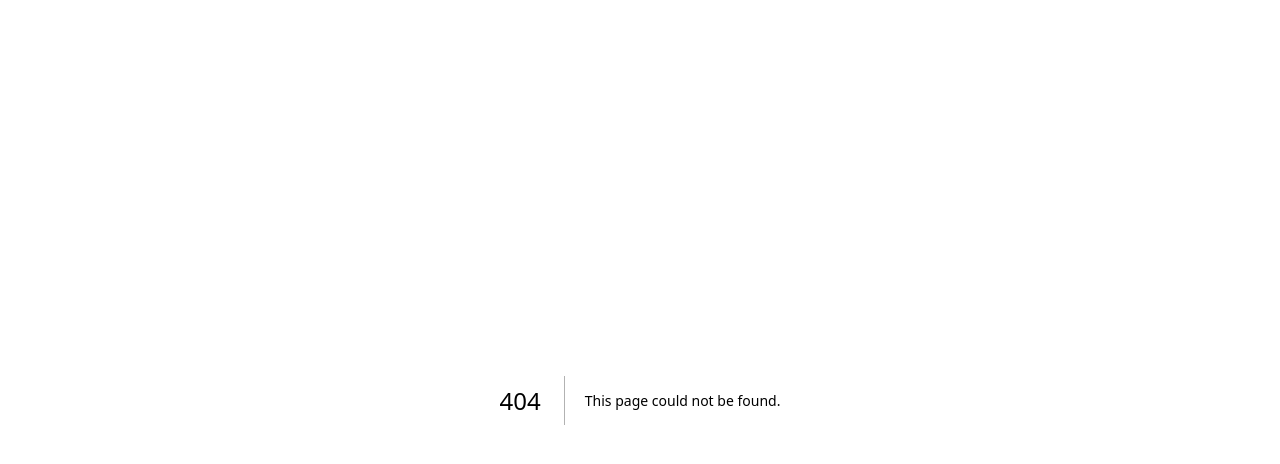
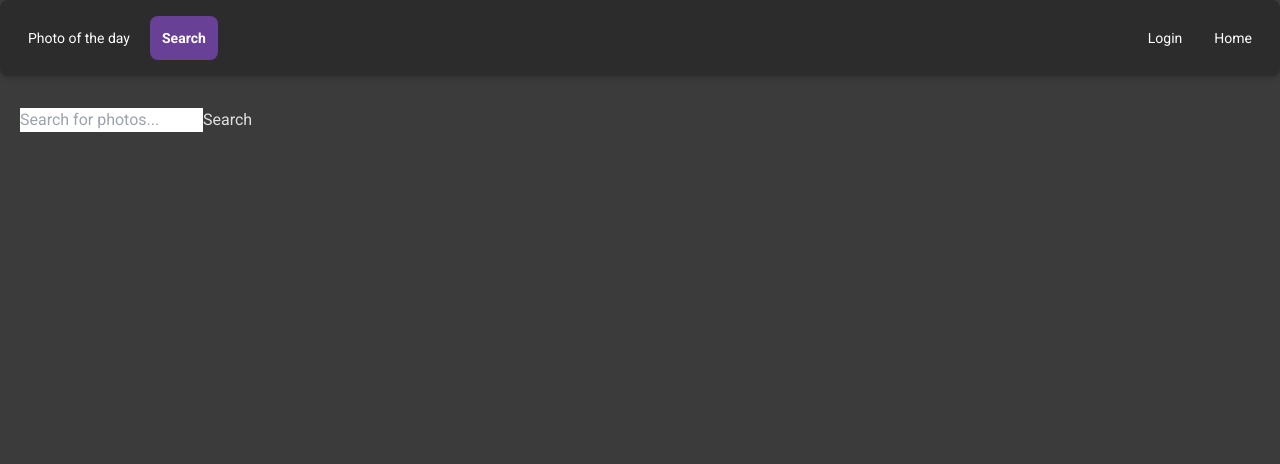
Before and after one commit to TatyanaZakiryanova/nasa-data, a Next.js app: page /dashboard/search in a window 1280 px wide. Before the commit this address had no page. Shown: the top 464 px of the page. Built offline with nearby package versions, Linux system fonts and the light colour scheme.

Commit message:
client component for fetch photos

```diff
--- /dev/null
+++ b/src/app/dashboard/search/page.tsx
@@ -0,0 +1,62 @@
+'use client';
+
+import { ChangeEvent, useState } from 'react';
+import { Item, Link, Photo } from './types';
+
+export default function Search() {
+  const [photos, setPhotos] = useState<Photo[]>([]);
+  const [searchValue, setSearchValue] = useState<string>('');
+  const [loading, setLoading] = useState<boolean>(false);
+  const [error, setError] = useState<boolean>(false);
+
+  const handleSearch = (e: ChangeEvent<HTMLInputElement>) => {
+    setSearchValue(e.target.value);
+  };
+
+  const fetchData = async () => {
+    setLoading(true);
+    setError(false);
+    setPhotos([]);
+    try {
+      const response = await fetch(`https://images-api.nasa.gov/search?q=${searchValue}`);
+      const data = await response.json();
+      const photosData =
+        data.collection.items.map((item: Item) => {
+          const imageLink = item.links?.find((link: Link) => link.rel === 'preview')?.href;
+          return {
+            title: item.data[0]?.title || 'No title',
+            imageLink,
+          };
+        }) || [];
+      setPhotos(photosData);
+    } catch (error) {
+      setError(true);
+    } finally {
+      setLoading(false);
+    }
+  };
+
+  return (
+    <>
+      <input
+        type="text"
+        value={searchValue}
+        onChange={handleSearch}
+        placeholder="Search for photos..."
+      />
+      <button onClick={fetchData} disabled={loading}>
+        {loading ? 'Searching...' : 'Search'}
+      </button>
+      {loading && <p>Loading...</p>}
+      {error && <p>Something went wrong</p>}
+      <div>
+        {photos.map((photo, index) => (
+          <div key={index}>
+            <h3>{photo.title}</h3>
+            {photo.imageLink && <img src={photo.imageLink} alt={photo.title} />}
+          </div>
+        ))}
+      </div>
+    </>
+  );
+}
--- /dev/null
+++ b/src/app/dashboard/search/types.ts
@@ -0,0 +1,21 @@
+export interface Photo {
+  title: string;
+  description: string;
+  imageLink?: string;
+}
+
+export interface Link {
+  href: string;
+  rel: string;
+  render?: string;
+}
+
+export interface DataItem {
+  title: string;
+  description: string;
+}
+
+export interface Item {
+  data: DataItem[];
+  links: Link[];
+}
```
